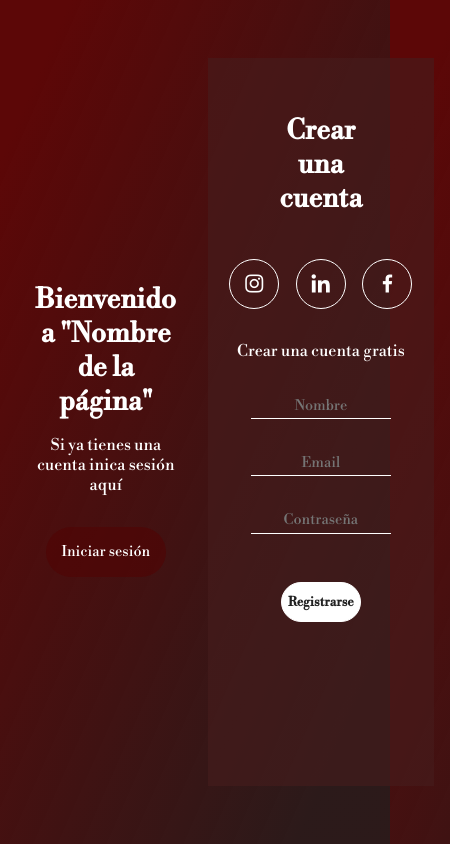
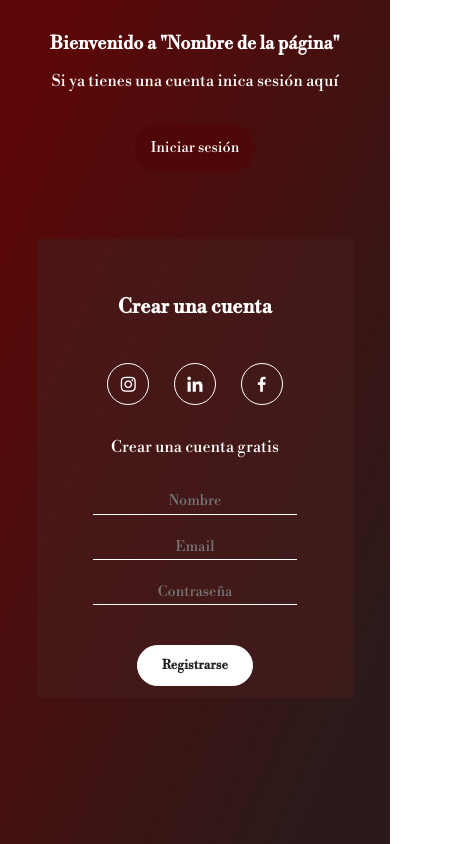
Before and after one commit to MatiasGonzalez1/formularioDinamico1, a plain HTML site: page index.html in a window 390 px wide. Shown: the whole page, 450 px wide, since content can reach past the window. Drawn offline with nearby package versions, Linux system fonts and the light colour scheme.

Commit message:
feat: add responsive v.1

```diff
--- a/index.html
+++ b/index.html
@@ -9,7 +9,7 @@
     <link rel="preconnect" href="https://fonts.gstatic.com" crossorigin>
     <link href="https://fonts.googleapis.com/css2?family=Libre+Bodoni&display=swap" rel="stylesheet">
     <link href="https://unpkg.com/boxicons@2.1.1/css/boxicons.min.css" rel="stylesheet">
-    <title>Terra Rossa</title>
+    <title>Form</title>
 </head>
 <body>
     <div class="container-form sign-up">
--- a/style.css
+++ b/style.css
@@ -149,3 +149,55 @@ body {
     transition: all .5s;
 
 }
+
+@media (max-width: 1200px){
+     .message h2{
+        font-size: 18px;
+     }
+
+     .formulario input{
+        margin-bottom: 20px;
+     }
+     .formulario input[type="button"]{
+        margin-top: 20px;
+     }
+}
+
+@media (max-width: 900px){
+    h2.create-account{
+        font-size: 20px;
+    }
+
+    div.border-icon{
+        height: 15px;
+        width: 15px;
+        padding: 20px;
+    }
+
+    div.border-icon i{
+        font-size: 20px;
+    }
+
+    .formulario input[type="button"]{
+        margin-top: 40px;
+     }
+}
+
+@media (max-width: 600px){
+
+    .container-form{
+        height: 100%;
+        display: block;
+    }
+
+    .formulario{
+        width: 90%;
+        margin: auto;
+        margin-top: 50px;
+    }
+
+    div.message{
+        margin: auto;
+    }
+
+}
```
